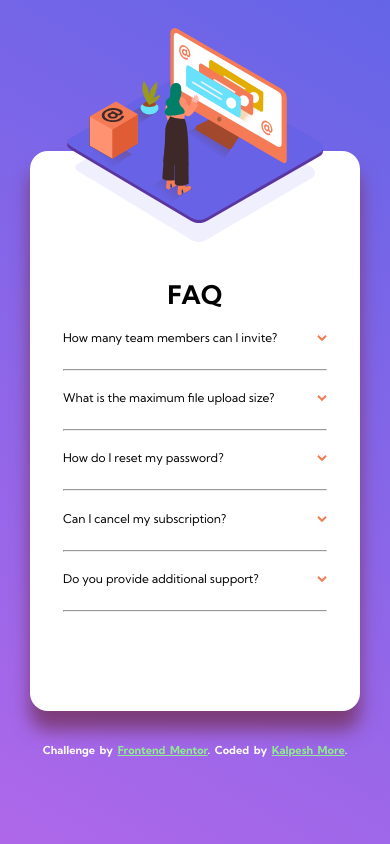
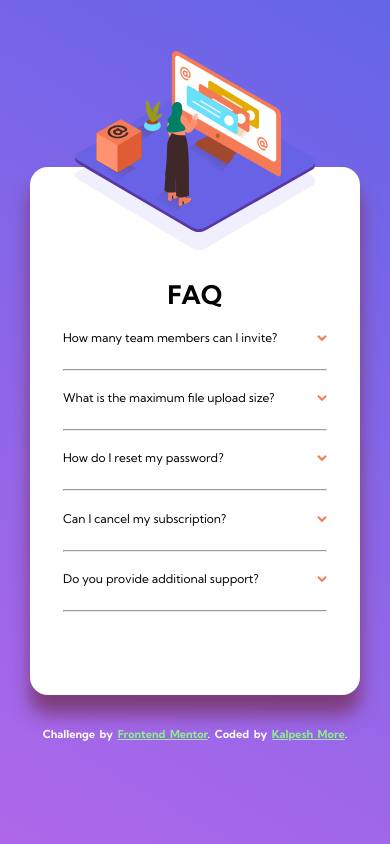
Before and after one commit to kalpeshmore1234/FAQ-Card, a plain HTML site: page index.html in a window 390 px wide. Drawn offline with Linux system fonts and the light colour scheme; a web font is replaced by a local one.

Commit message:
change css

```diff
--- a/index.css
+++ b/index.css
@@ -430,7 +430,7 @@ span{
 @media screen and (max-width:401px) {
      .main-container {
           background-color: white;
-          height: 35rem;
+          height: 33rem;
           width: 12rem;
           margin-top: 4rem;
           min-width: 330px;
@@ -447,21 +447,21 @@ span{
 
      .m-lady-image{
           display: block;
-          width: 16rem;
+          width: 15rem;
           position: absolute;
-          margin-bottom: 38rem;
+          margin-bottom: 36rem;
      }
 
      .m-bg-image{
           display: block;
 
-          margin-bottom: 30rem;
+          margin-bottom: 29rem;
      }
 
      h1{
           display: grid;
           place-items: center;
-          margin-bottom: 1rem;
+          margin-bottom: 0.90rem;
           font-size: 1.6rem;
      }
 
```
